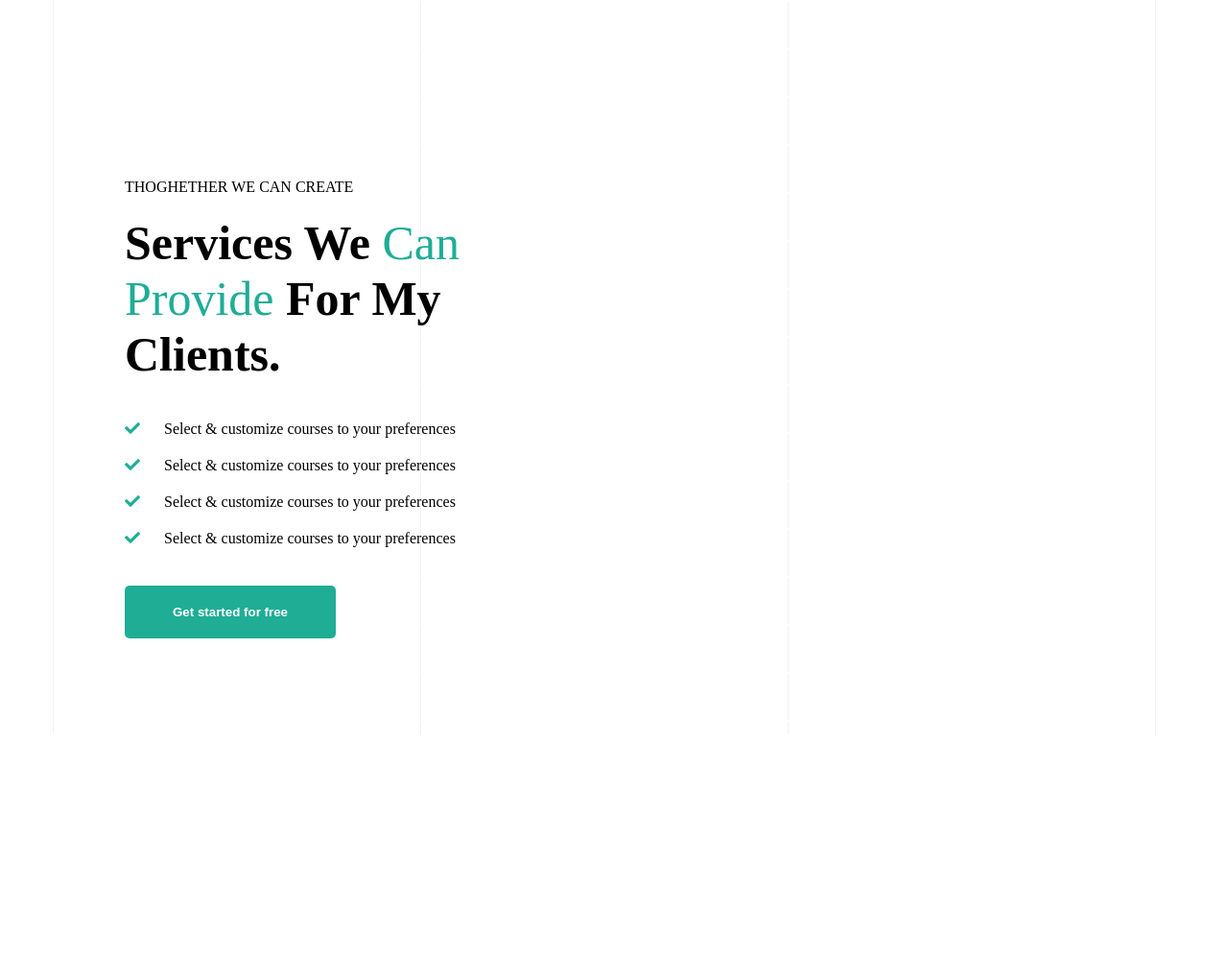
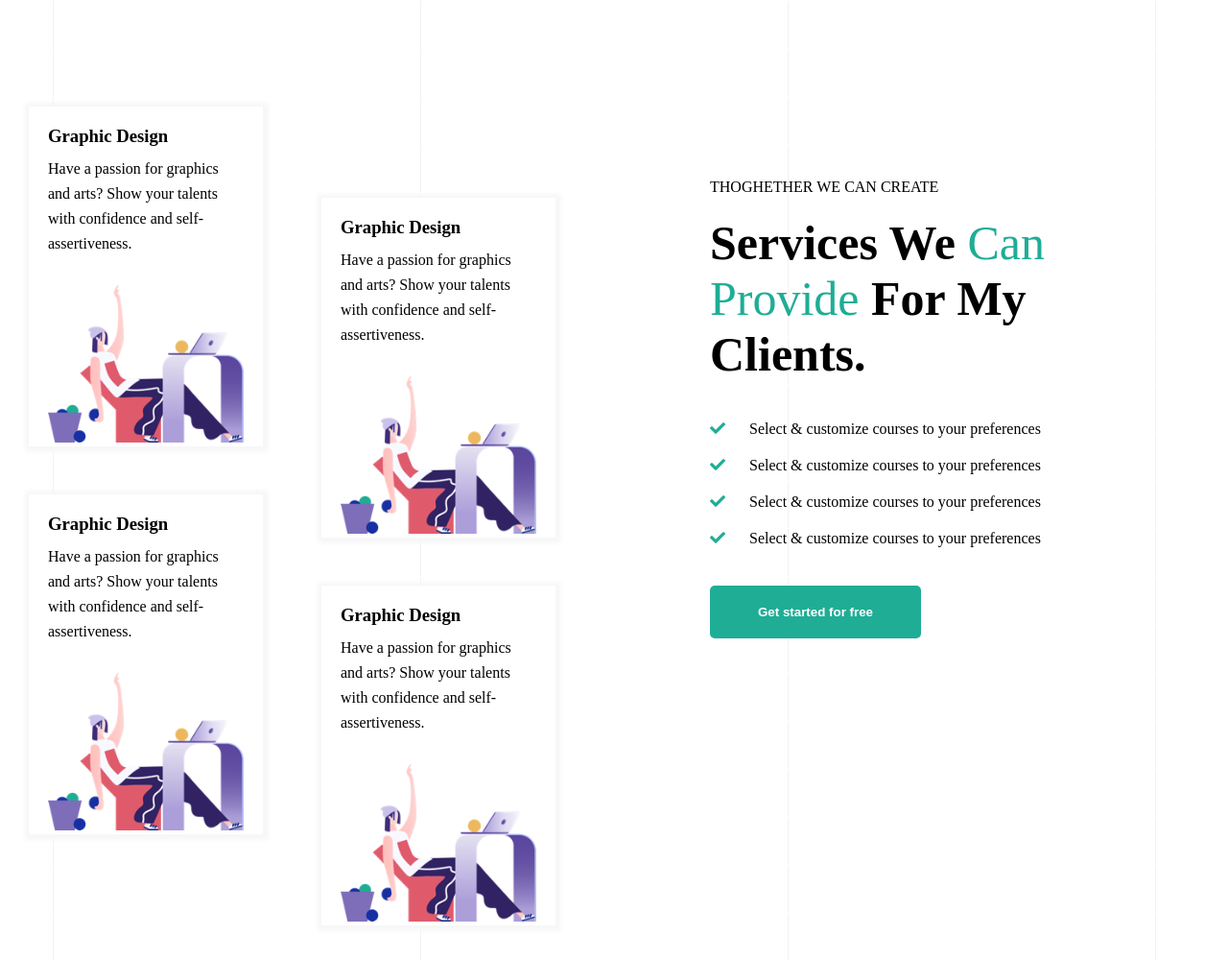
Before and after one commit to fabio98p/proj-html-vuejs, a website: page index.html in a window 1280 px wide. Shown: the part 1574-2574 px from the top of the page at 96% size. Before the commit the page ends 2409 px from the top, so only its background shows below. Drawn offline with nearby package versions, Linux system fonts and the light colour scheme.

Commit message:
remote training completata l'intera prima parte di main senza vue

```diff
--- a/index.html
+++ b/index.html
@@ -81,8 +81,13 @@
 					</div>
 				</div>
 				<div class="get_start">
+					<!-- todo: alcune immagini sono messe al contrario rispetto al testo, da risolvere -->
 					<div class="cards">
-						<div class="card" v-for="card in 4"></div>
+						<div class="card" v-for="(card, i) in 4" :class="(i == 2)?'third':''">
+							<h3>Graphic Design</h3>
+							<p>Have a passion for graphics and arts? Show your talents with confidence and self-assertiveness.</p>
+							<img src="./assets/img/home-6-service-image-01.png" alt="">
+						</div>
 					</div>
 					<div class="info_for_start">
 						<p>thoghether we can create</p>
--- a/src/partials/_free_start.scss
+++ b/src/partials/_free_start.scss
@@ -1,6 +1,7 @@
 #free_start{
 	padding-top: 318px;
 	background-image: url(../../assets/img/background-pattern-grid-line.png);
+
 	.title{
 		margin-bottom: 150px;
 		h2{
@@ -21,6 +22,7 @@
 			color: $silver;
 		}
 	}
+
 	.numbers{
 		display: flex;
 		justify-content: space-around;
@@ -41,15 +43,42 @@
 			}
 		}
 	}
+
 	.get_start{
 		margin-top: 120px;
     	margin-bottom: 70px;
+		height: 1000px;
+		display: flex;
+		justify-content: space-between;
 		>*{
 			width: 50%;
 		}
 		.cards{
+			display: flex;
+			flex-direction: column;
+			flex-wrap: wrap;
+			.card{
+				width: 40%;
+				padding: 20px 20px 0 20px;
+				background-color: white;
+				margin: 25px 0;
+				box-shadow: 1px 1px 5px 5px #f7f7f7;
+				&.third{
+					margin-top: 120px;
+				}
+				h3{
+					margin-bottom: 10px;
+				}
+				p{
+					line-height: 26px;
+					margin-bottom: 30px;
+				}
+				img{
+					width: 100%;
+				}
+			}
+		}
 
-		}
 		.info_for_start{
 			padding: 100px;
 			p{
```
Also changed, not shown: assets/css/master.css, src/master.scss (line endings or trailing spaces).
